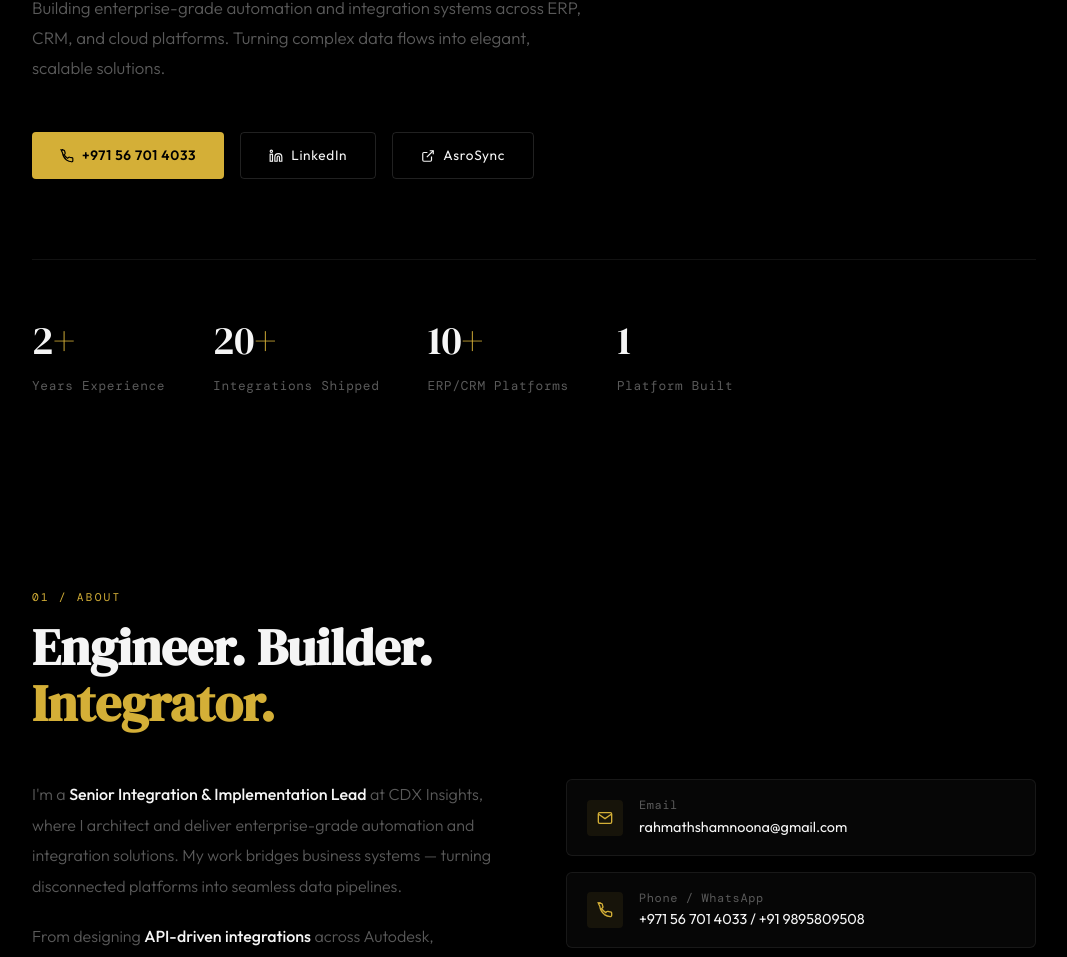
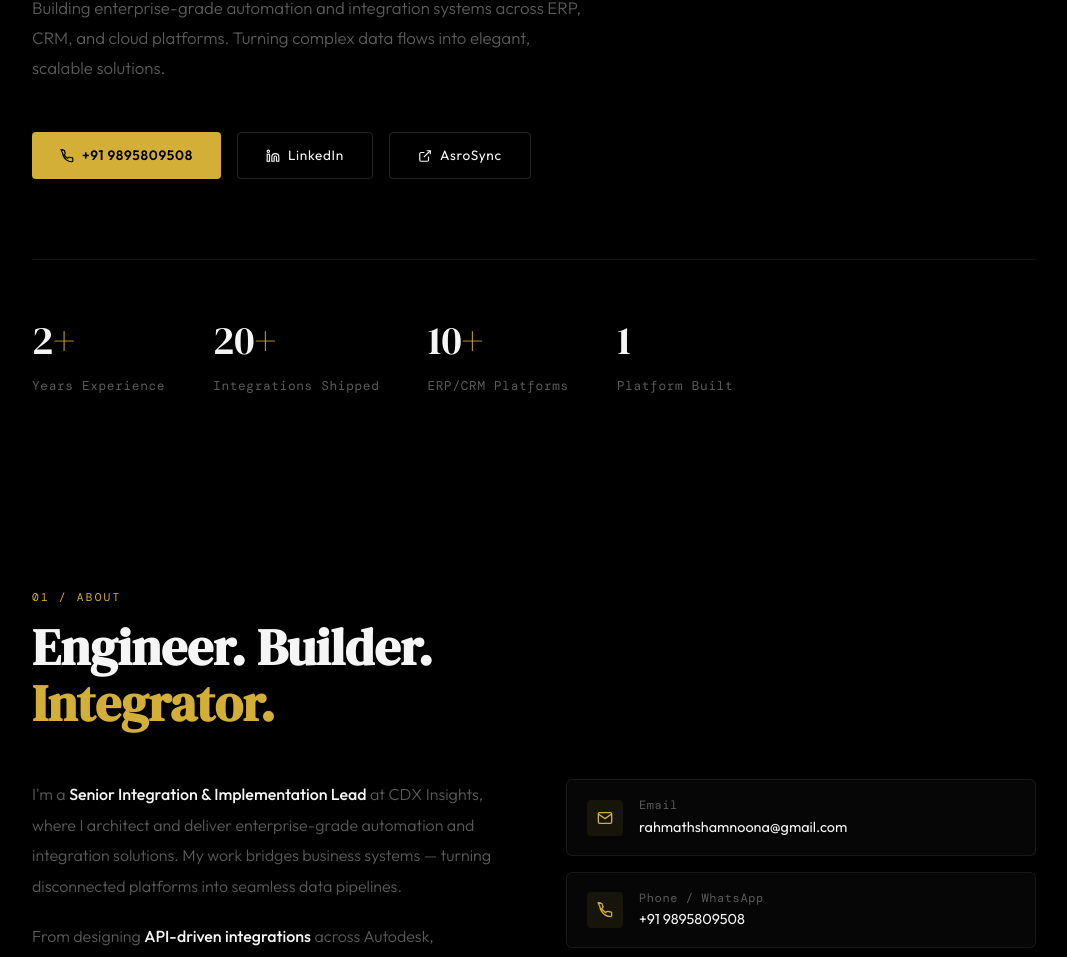
Before and after one commit to Rahmathshamnoona/Rahmathshamnoona.github.io, a plain HTML site: page index.html in a window 1280 px wide. Shown: the part 415-1372 px from the top of the page, without its empty margins (106-1173 px from the left). Drawn offline with nearby package versions, Linux system fonts and the light colour scheme; a web font is replaced by a local one.

Commit message:
Update index.html

```diff
--- a/index.html
+++ b/index.html
@@ -555,9 +555,9 @@
     Building enterprise-grade automation and integration systems across ERP, CRM, and cloud platforms. Turning complex data flows into elegant, scalable solutions.
   </p>
   <div class="hero-links fade-up fade-up-4">
-    <a href="tel:+971567014033" class="btn-primary">
+    <a href="tel:+91 9895809508" class="btn-primary">
       <svg width="14" height="14" fill="none" stroke="currentColor" stroke-width="2" viewBox="0 0 24 24"><path d="M22 16.92v3a2 2 0 01-2.18 2 19.79 19.79 0 01-8.63-3.07A19.5 19.5 0 014.15 6.19a19.79 19.79 0 01-3.07-8.67A2 2 0 013.06 2h3a2 2 0 012 1.72c.127.96.36 1.903.7 2.81a2 2 0 01-.45 2.11L7.09 9.91a16 16 0 006 6l1.27-1.27a2 2 0 012.11-.45c.907.34 1.85.573 2.81.7A2 2 0 0122 16.92z"/></svg>
-      +971 56 701 4033
+      +91 9895809508
     </a>
     <a href="https://linkedin.com/in/shamnoona" target="_blank" class="btn-secondary">
       <svg width="14" height="14" fill="none" stroke="currentColor" stroke-width="2" viewBox="0 0 24 24"><path d="M16 8a6 6 0 016 6v7h-4v-7a2 2 0 00-2-2 2 2 0 00-2 2v7h-4v-7a6 6 0 016-6z"/><rect x="2" y="9" width="4" height="12"/><circle cx="4" cy="4" r="2"/></svg>
@@ -622,7 +622,7 @@
           </div>
           <div>
             <div class="contact-label">Phone / WhatsApp</div>
-            <div class="contact-value">+971 56 701 4033  /  +91 9895809508</div>
+            <div class="contact-value">+91 9895809508</div>
           </div>
         </a>
         <a href="https://linkedin.com/in/shamnoona" target="_blank" class="contact-item">
```
